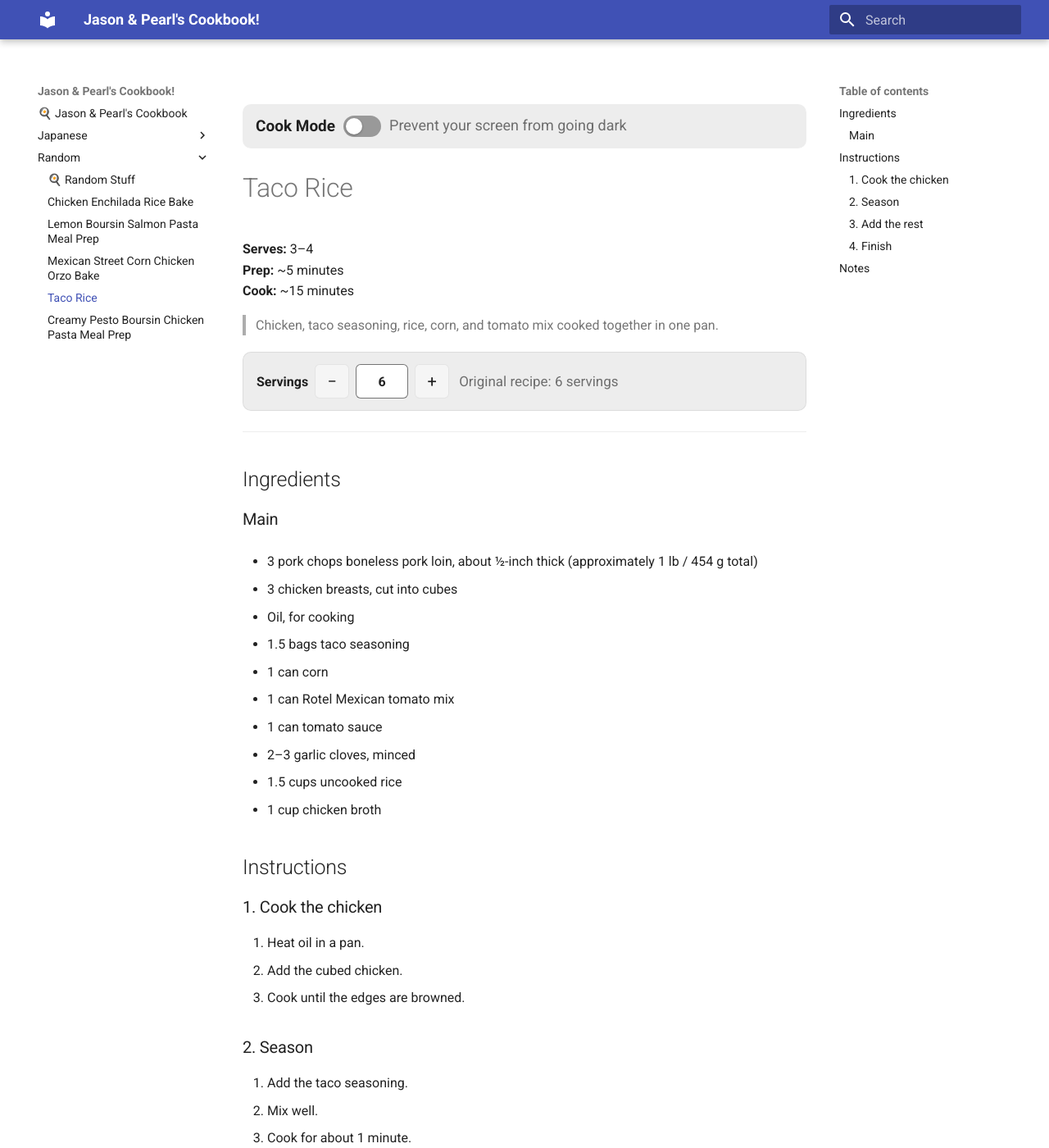
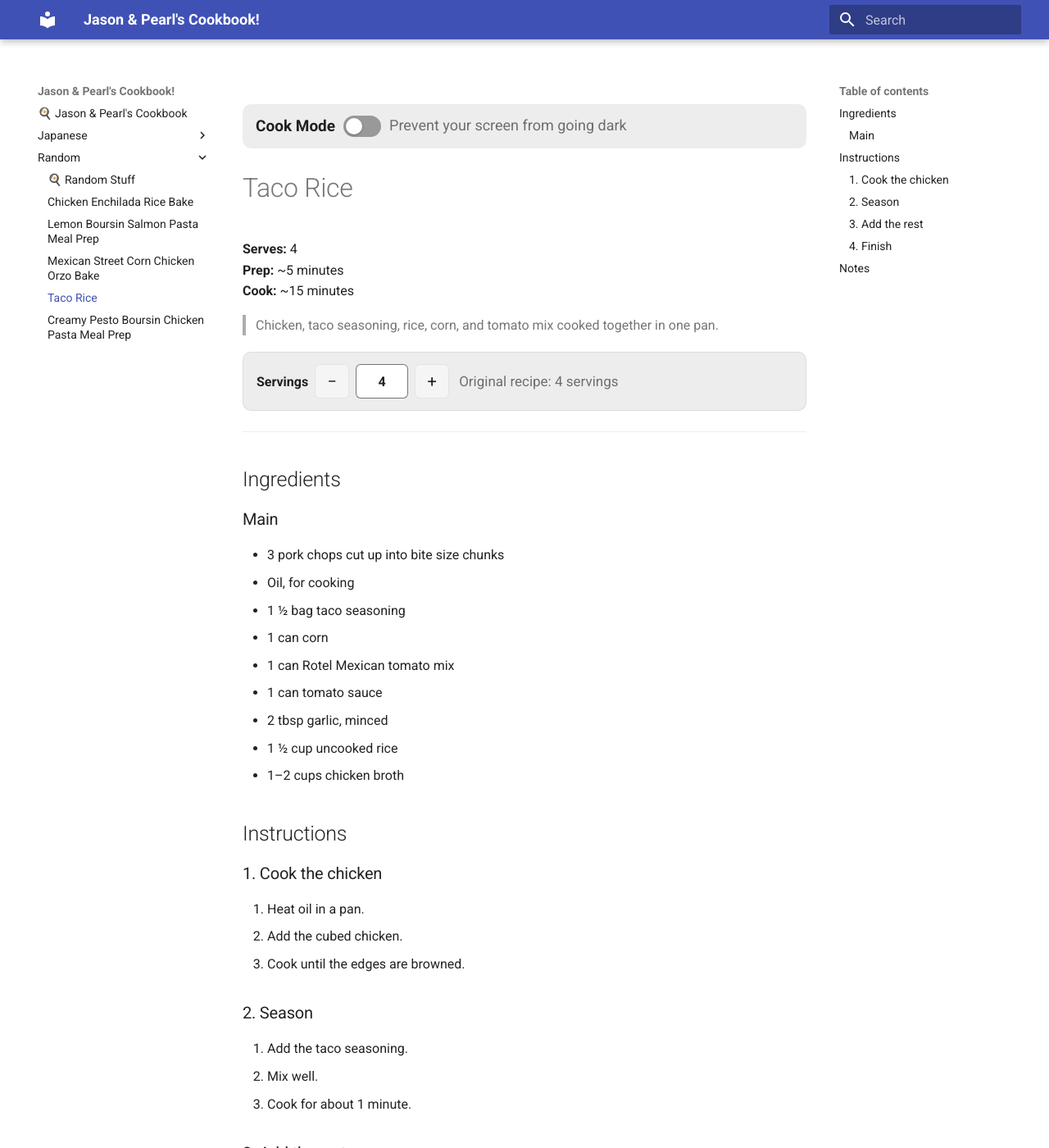
Before and after one commit to glerk/my-cookbook, an MkDocs documentation site: the page built from docs/Random/one-pot-taco-rice.md, in a window 1280 px wide and 1400 px high. Shown: the whole window at 82% size. Built offline with MkDocs 1.6.1 and Material for MkDocs 9.7.7, drawn with Linux system fonts in a browser that asks for light colours.

Commit message:
vault backup: 2026-10-11 01:07:48

```diff
--- a/docs/Random/one-pot-taco-rice.md
+++ b/docs/Random/one-pot-taco-rice.md
@@ -1,12 +1,12 @@
 # Taco Rice
 
-**Serves:** 3–4
+**Serves:** 4
 **Prep:** ~5 minutes
 **Cook:** ~15 minutes
 
 > Chicken, taco seasoning, rice, corn, and tomato mix cooked together in one pan.
 
-<div class="servings-calculator" data-original-servings="6"></div>
+<div class="servings-calculator" data-original-servings="4"></div>
 
 
 ---
@@ -15,17 +15,15 @@
 ## Ingredients
 
 ### Main
-- <span class="ingredient-amount" data-amount="3" data-unit="Chicken breasts" data-unit-one="pork chop" data-unit-many="pork chops">4 pork chops</span> boneless pork loin, about ½-inch thick (approximately 1 lb / 454 g total)
-
-- 3 chicken breasts, cut into cubes
+- <span class="ingredient-amount" data-amount="3" data-unit="Chicken breasts" data-unit-one="Chicken breasts" data-unit-many="pork chops">3 Chicken breasts</span> cut up into bite size chunks
 - Oil, for cooking
-- 1.5 bags taco seasoning
-- 1 can corn
-- 1 can Rotel Mexican tomato mix
-- 1 can tomato sauce
-- 2–3 garlic cloves, minced
-- 1.5 cups uncooked rice
-- 1 cup chicken broth
+- <span class="ingredient-amount" data-amount="1.5" data-unit="bag">1½ bags</span> taco seasoning
+- <span class="ingredient-amount" data-amount="1" data-unit="can">1 can</span> corn
+- <span class="ingredient-amount" data-amount="1" data-unit="can">1 can</span> Rotel Mexican tomato mix
+- <span class="ingredient-amount" data-amount="1" data-unit="can">1 can</span> tomato sauce
+- <span class="ingredient-amount" data-amount="2" data-unit="tbsp">2 tbsp</span> garlic, minced
+- <span class="ingredient-amount" data-amount="1.5" data-unit="cup">1½ cups</span> uncooked rice
+- <span class="ingredient-amount" data-min="1" data-max="2" data-unit-one="cup" data-unit-many="cups">1–2 cups</span> chicken broth
 
 ## Instructions
 
```
